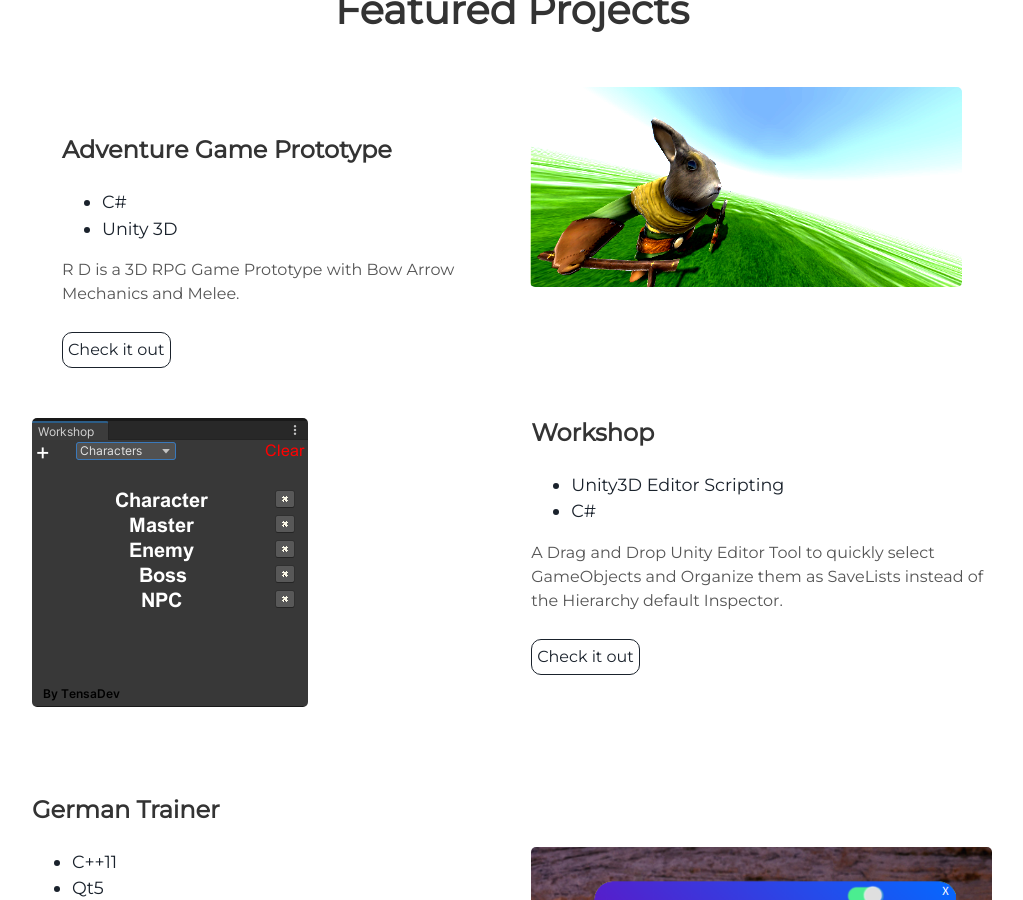
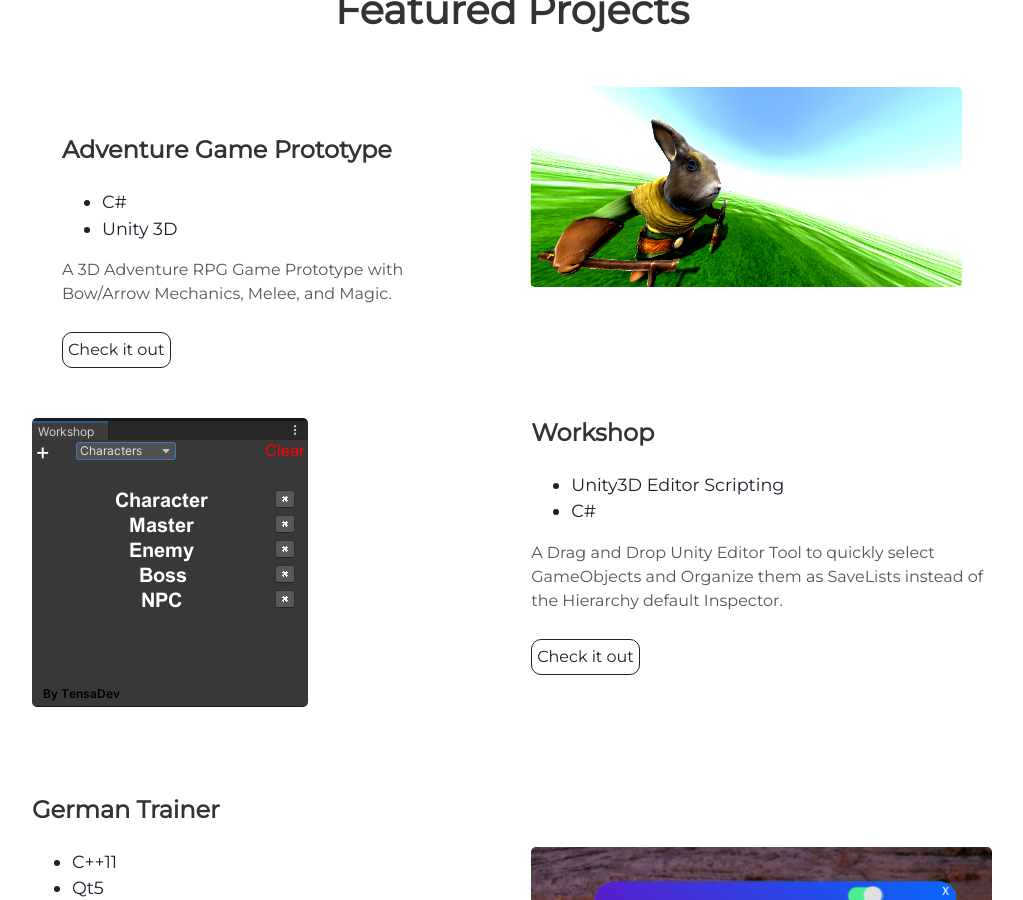
Before and after one commit to RedaMazoz/redamazoz.github.io, a Jekyll site: the page built from index.html, in a window 1280 px wide and 900 px high, scrolled down 1652 px. Shown: the whole window, without its empty margins (128-1151 px from the left). Built offline with Jekyll 4.4.1, drawn with Linux system fonts in a browser that asks for light colours.

Commit message:
Update projects.html

```diff
--- a/_includes/projects.html
+++ b/_includes/projects.html
@@ -11,7 +11,7 @@
       <li> C# </li>
       <li> Unity 3D </li>
     </ul>
-    <p>R D is a 3D RPG Game Prototype with Bow Arrow Mechanics and Melee.</p>
+    <p>A 3D Adventure RPG Game Prototype with Bow/Arrow Mechanics, Melee, and Magic.</p>
     <a class="project-link" href="#">Check it out</a>
   </div>
 </div>
```
